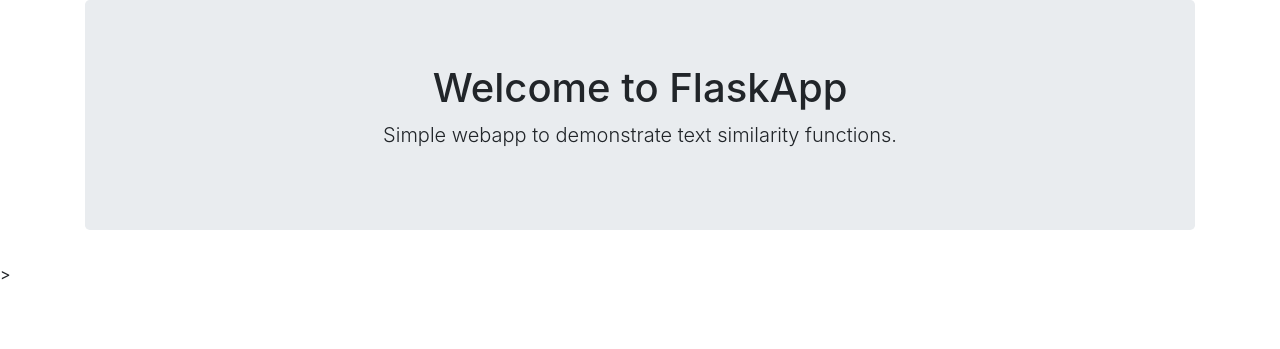
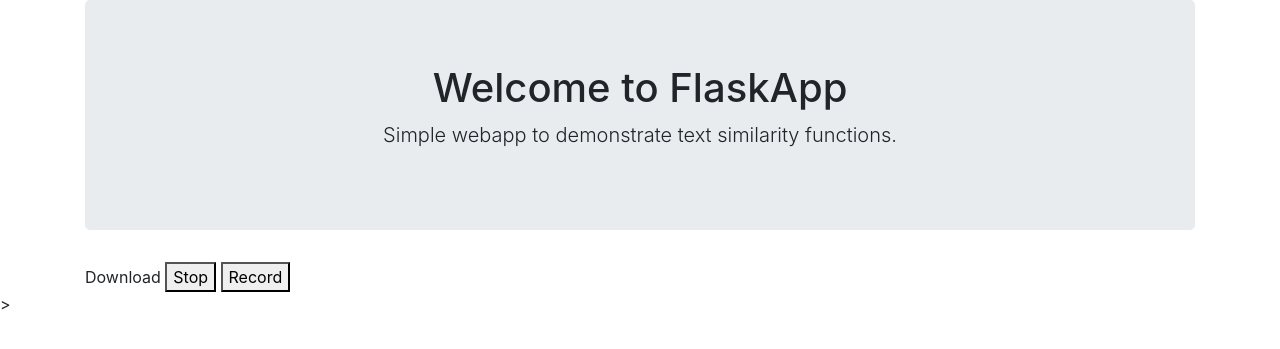
Before and after one commit to Gaelious/flashapp2022, a Flask app: page / in a window 1280 px wide. Shown: the part 56-405 px from the top of the page. Run offline with Flask 2, Linux system fonts and the light colour scheme; some libraries are stand-ins or nearby versions.

Commit message:
Final Commit on first sprint.
By Gael.

```diff
--- /dev/null
+++ b/agenda.py
@@ -0,0 +1,6 @@
+import pandas as pd
+import pandasql as ps
+
+csv = pd.read_csv('data/agenda.csv')
+
+print (csv)
--- a/main.py
+++ b/main.py
@@ -1,6 +1,8 @@
 from flask import Flask, abort, jsonify, render_template
 import json
 from Contact import Contact
+import pandas as pd
+import pandasql as ps
 
 app = Flask(__name__)
 
@@ -49,6 +51,43 @@ def getAdults():
 
     return json.dumps(adults, default=lambda x : x.__dict__)
 
+@app.route("/api/get_adults/<texto>")
+def prediccion(texto):
+    texto = "Apaga la luz."             # Limpieza de símbolos. A -> a. -?-
+    texto = "apagala luz"
+    texto = "apago luz"
+
+    palabras = ["apaga", "la", "luz"]  # Tokenización
+    palabras = ["apagala", "luz"]
+
+    # Lematización
+    "apagala" , "apaga", "apago" # ->
+
+    stopwords = {"la", "con", "el", "una"}
+
+    palabras_nuevas = []
+    for palabra in palabras:
+        if not stopwords[palabra]:
+            palabras_nuevas.append(palabra)
+
+    palabras = ["apag", "luz"]  # Stopwords limpieza.
+
+    # ----- Procesado -----
+
+    # Procesado con algoritmos generales.
+
+    # Procesado con algoritmos propios.
+    instrucciones = {
+        "apag" : apagar
+
+    }
+
+    instrucciones["apag"]
+
+
+def apagar():
+    pass
+
 
 
 if __name__ == '__main__':
--- a/templates/index.html
+++ b/templates/index.html
@@ -5,4 +5,63 @@
     <h1>Welcome to FlaskApp</h1>
     <p class="lead">Simple webapp to demonstrate text similarity functions.</p>
 </div>
+
+<a id="download">Download</a>
+<button id="stop">Stop</button>
+<button id="record">Record</button>
+
+<script>
+    const downloadLink  = document.getElementById('download');
+    const recordButton  = document.getElementById('record');
+    const stopButton    = document.getElementById('stop');
+
+
+    const handleSuccess = function(stream) {
+        const options = { mimeType: 'audio/webm' };
+        let recordedChunks = [];
+        const mediaRecorder = new MediaRecorder(stream, options);
+
+        mediaRecorder.addEventListener('dataavailable', function(e) {
+            if (e.data.size > 0) recordedChunks.push(e.data);
+        });
+
+        mediaRecorder.addEventListener('stop', function() {
+            onModelUpload(new Blob(recordedChunks));
+            downloadLink.href = URL.createObjectURL(new Blob(recordedChunks));
+            console.log(downloadLink.href)
+            downloadLink.download = 'acetest.wav';
+        });
+
+        recordButton.addEventListener('click', () => {
+            recordedChunks = [];
+            mediaRecorder.start();
+            console.log("Hi");
+        });
+
+        stopButton.addEventListener('click', function() {
+            mediaRecorder.stop();
+        });
+    };
+
+    navigator.mediaDevices.getUserMedia({ audio: true, video: false }).then(handleSuccess);
+
+    function onModelUpload(recording_blob) {
+        let formData = new FormData();
+        formData.append('audio', recording_blob);
+
+        console.log(formData)
+
+        const request = new XMLHttpRequest();
+        request.open('POST', './api/audio_post', true);
+
+        request.onload = function () {
+            console.log(formData)
+
+            console.log(this.response)
+        }
+
+        request.send(formData);
+    }
+</script>
+
 {% endblock %}
```
Also changed, not shown: 2 other files.
